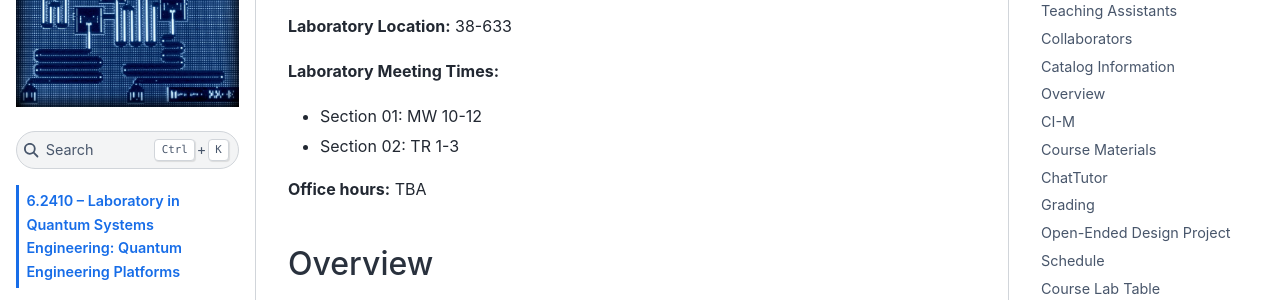
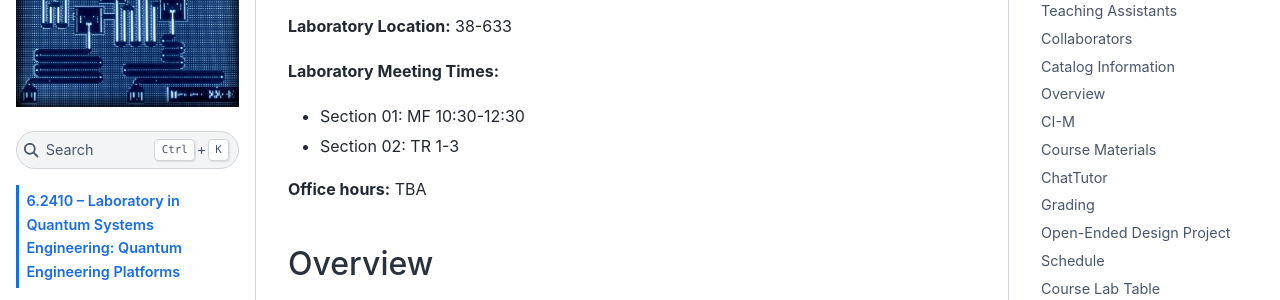
Before and after one commit to dkeathley/6.2410-lab, a Jupyter Book: the page built from intro.md, in a window 1280 px wide and 900 px high, scrolled down 1220 px. Shown: the part 154-454 px from the top of the window. Built offline with Jupyter Book 1.0.4 settings and Sphinx 7.4.7 and the Sphinx Book theme 1.1.4, drawn with Linux system fonts in a browser that asks for light colours; pages that are not in the unit, such as notebooks, are missing from menus.

Commit message:
updated new course times

```diff
--- a/intro.md
+++ b/intro.md
@@ -39,7 +39,7 @@ We gratefully acknowledge assistance and contributions from [QuTools](https://qu
 **Laboratory Location:** 38-633
 
 **Laboratory Meeting Times:**
-  - Section 01: MW 10-12
+  - Section 01: MF 10:30-12:30
   - Section 02: TR 1-3
 
 **Office hours:** TBA
```
